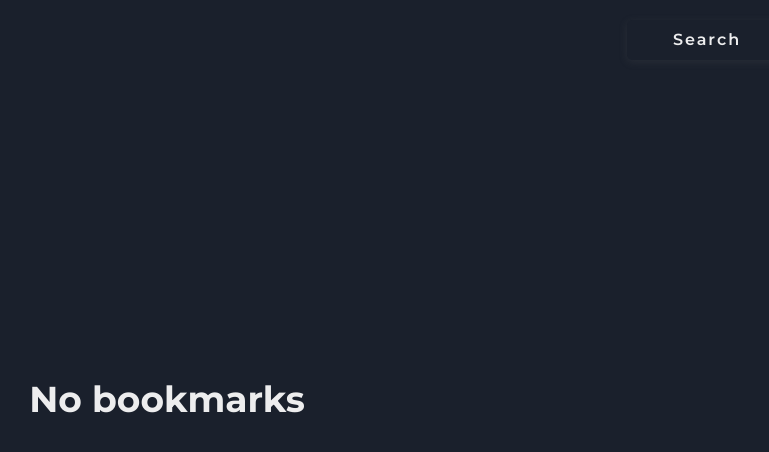
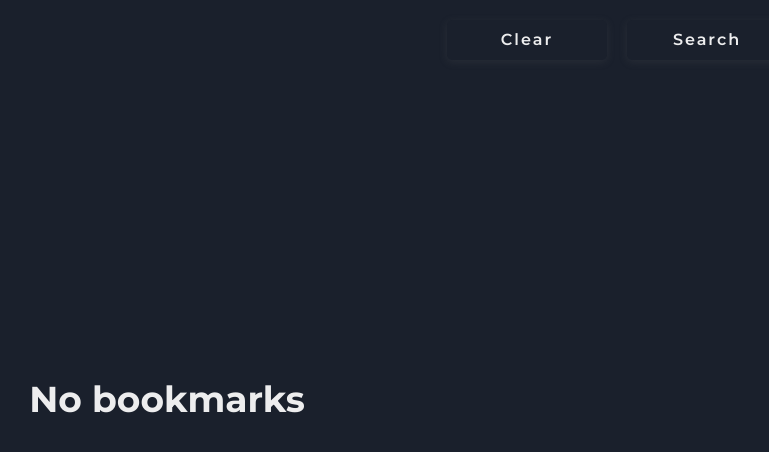
Before and after one commit to Julchu/KnowHow, a Next.js app: page /bookmarks in a window 1280 px wide. Shown: the top 452 px of the page, without its empty margins (473-1242 px from the left). Built offline with nearby package versions, Linux system fonts and the light colour scheme.

Commit message:
Polishing UI * Refactor Bookmarks into BookmarkResults to maintain consistency with Search/SearchResults * Clean up unused spacing/comments

```diff
--- /dev/null
+++ b/src/components/Bookmarks/BookmarkResults.tsx
@@ -0,0 +1,73 @@
+import { FC, useCallback } from "react";
+import {
+  AbsoluteCenter,
+  Button,
+  Heading,
+  IconButton,
+  Wrap,
+  WrapItem,
+} from "@chakra-ui/react";
+import { DeleteIcon } from "@chakra-ui/icons";
+import Gif from "@/components/Gif";
+import useBookmarkHook from "@/hooks/useBookmarks";
+
+const BookmarkResults: FC = () => {
+  /* Saving Gif to bookmarks */
+  const [{ removeGif }, currentBookmarks] = useBookmarkHook();
+  const onClickHandler = useCallback(
+    (index: number) => {
+      removeGif(index);
+    },
+    [removeGif]
+  );
+
+  if (currentBookmarks.length === 0)
+    return (
+      <AbsoluteCenter>
+        <Heading>No bookmarks</Heading>
+      </AbsoluteCenter>
+    );
+
+  return (
+    <Wrap p={"headerPadding"} spacing={"headerPadding"}>
+      {currentBookmarks.length > 0
+        ? currentBookmarks.map((image, index) => {
+            return (
+              <WrapItem key={`gifItem_${index}`}>
+                {/* Each item might not have a preview_webp URL, but should have preview_gif URL */}
+                <Gif
+                  image={image}
+                  icon={
+                    <DeleteButton
+                      index={index}
+                      onClickHandler={onClickHandler}
+                    />
+                  }
+                />
+              </WrapItem>
+            );
+          })
+        : null}
+    </Wrap>
+  );
+};
+
+const DeleteButton: FC<{
+  index: number;
+  onClickHandler: (index: number) => void;
+}> = ({ index, onClickHandler }) => {
+  return (
+    <IconButton
+      bg={"white"}
+      aria-label="Save gif"
+      size="sm"
+      icon={<DeleteIcon />}
+      pos={"absolute"}
+      top={"10px"}
+      right={"10px"}
+      onClick={() => onClickHandler(index)}
+    />
+  );
+};
+
+export default BookmarkResults;
--- a/src/components/Bookmarks/index.tsx
+++ b/src/components/Bookmarks/index.tsx
@@ -1,75 +1,34 @@
-import { FC, useCallback } from "react";
+import { FC } from "react";
+import { Box, Button, Flex } from "@chakra-ui/react";
+import BookmarkResults from "@/components/Bookmarks/BookmarkResults";
 import useBookmarkHook from "@/hooks/useBookmarks";
-import {
-  AbsoluteCenter,
-  Button,
-  Heading,
-  IconButton,
-  Text,
-  Wrap,
-  WrapItem,
-} from "@chakra-ui/react";
-import Gif from "@/components/Gif";
-import { DeleteIcon } from "@chakra-ui/icons";
 
 const Bookmarks: FC = () => {
-  /* Saving Gif to bookmarks */
-  const [{ clearGifs, removeGif }, currentBookmarks] = useBookmarkHook();
-  const onClickHandler = useCallback(
-    (index: number) => {
-      removeGif(index);
-    },
-    [removeGif]
-  );
+  return (
+    <Box>
+      {/* Bookmark header just used to mimic spacing on Search page */}
+      <BookmarkHeader />
 
-  if (currentBookmarks.length === 0)
-    return (
-      <AbsoluteCenter>
-        <Heading>No bookmarks</Heading>
-      </AbsoluteCenter>
-    );
-
-  // Simple grid of images with max height of 160px per item, with auto widths (resized based on height of 160px)
-  return (
-    <Wrap p={"headerPadding"} spacing={"headerPadding"}>
-      <Button onClick={() => clearGifs()}>Clear</Button>
-      {currentBookmarks.length > 0
-        ? currentBookmarks.map((image, index) => {
-            return (
-              <WrapItem key={`gifItem_${index}`}>
-                {/* Each item might not have a preview_webp URL, but should have preview_gif URL */}
-                <Gif
-                  image={image}
-                  icon={
-                    <DeleteButton
-                      index={index}
-                      onClickHandler={onClickHandler}
-                    />
-                  }
-                />
-              </WrapItem>
-            );
-          })
-        : null}
-    </Wrap>
+      <BookmarkResults />
+    </Box>
   );
 };
 
-const DeleteButton: FC<{
-  index: number;
-  onClickHandler: (index: number) => void;
-}> = ({ index, onClickHandler }) => {
+const BookmarkHeader: FC = () => {
+  const [{ clearGifs }] = useBookmarkHook();
   return (
-    <IconButton
-      bg={"white"}
-      aria-label="Save gif"
-      size="sm"
-      icon={<DeleteIcon />}
-      pos={"absolute"}
-      top={"10px"}
-      right={"10px"}
-      onClick={() => onClickHandler(index)}
-    />
+    <Flex>
+      <Flex
+        ml={"headerPadding"}
+        my={"headerPadding"}
+        w={"100%"}
+        flexDir={"row"}
+      >
+        <Button variant={"navButton"} ml={"auto"} onClick={() => clearGifs()}>
+          Clear
+        </Button>
+      </Flex>
+    </Flex>
   );
 };
 
--- a/src/components/Search/index.tsx
+++ b/src/components/Search/index.tsx
@@ -8,10 +8,8 @@ export const SearchComponent: FC<{ apiInfo: ApiInfo }> = ({ apiInfo }) => {
   // Debounced controlled search input, to prevent search from spamming whenever input is changed
   const [searchInput, setSearchInput] = useState<string>("");
   const debouncedSearch = useDebouncedState(searchInput, 1000);
-  // const debouncedSearch = useDebouncedState(searchInput, 1000);
 
   return (
-    // Absolute center Chakra component centers content vertically and horizontally with absolute positions
     <Box>
       <SearchHeader setSearchInput={setSearchInput} />
 
```
Also changed, not shown: src/components/Search/SearchResults.tsx (+9 -3 lines).
